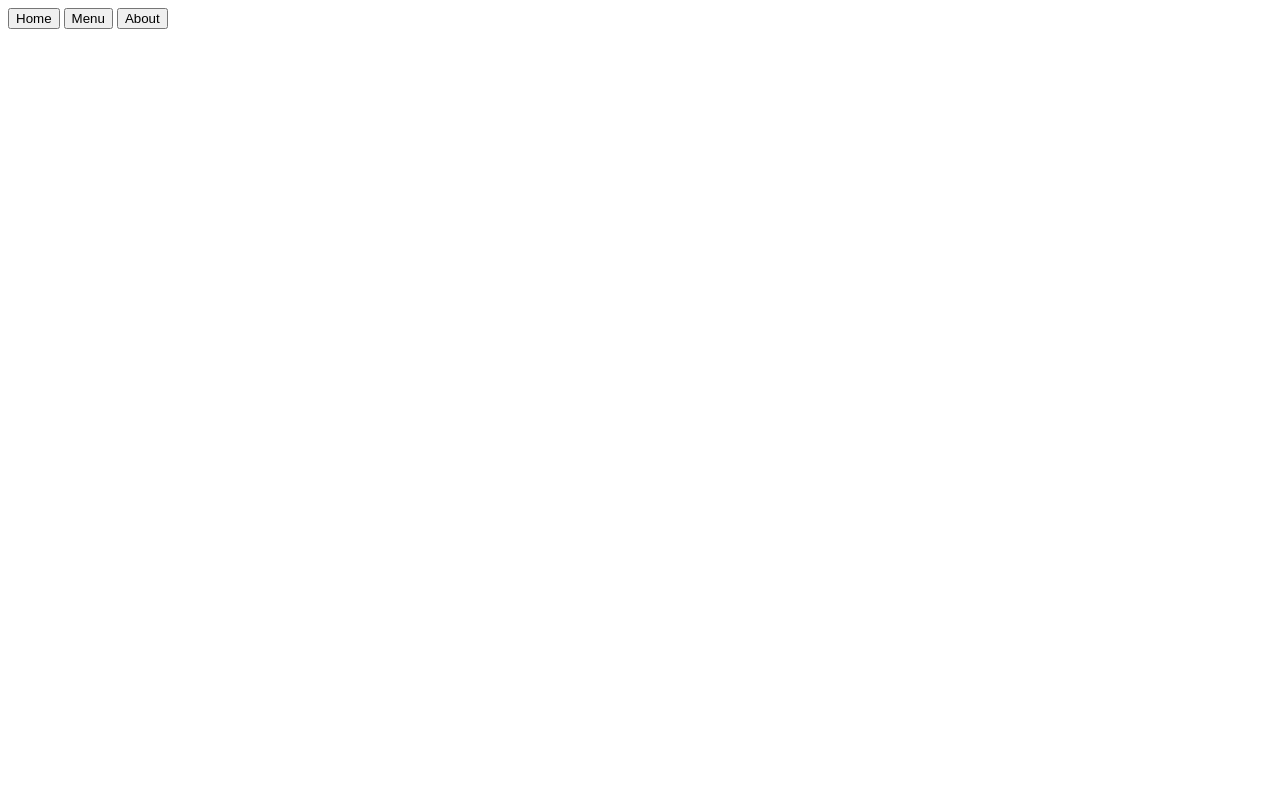
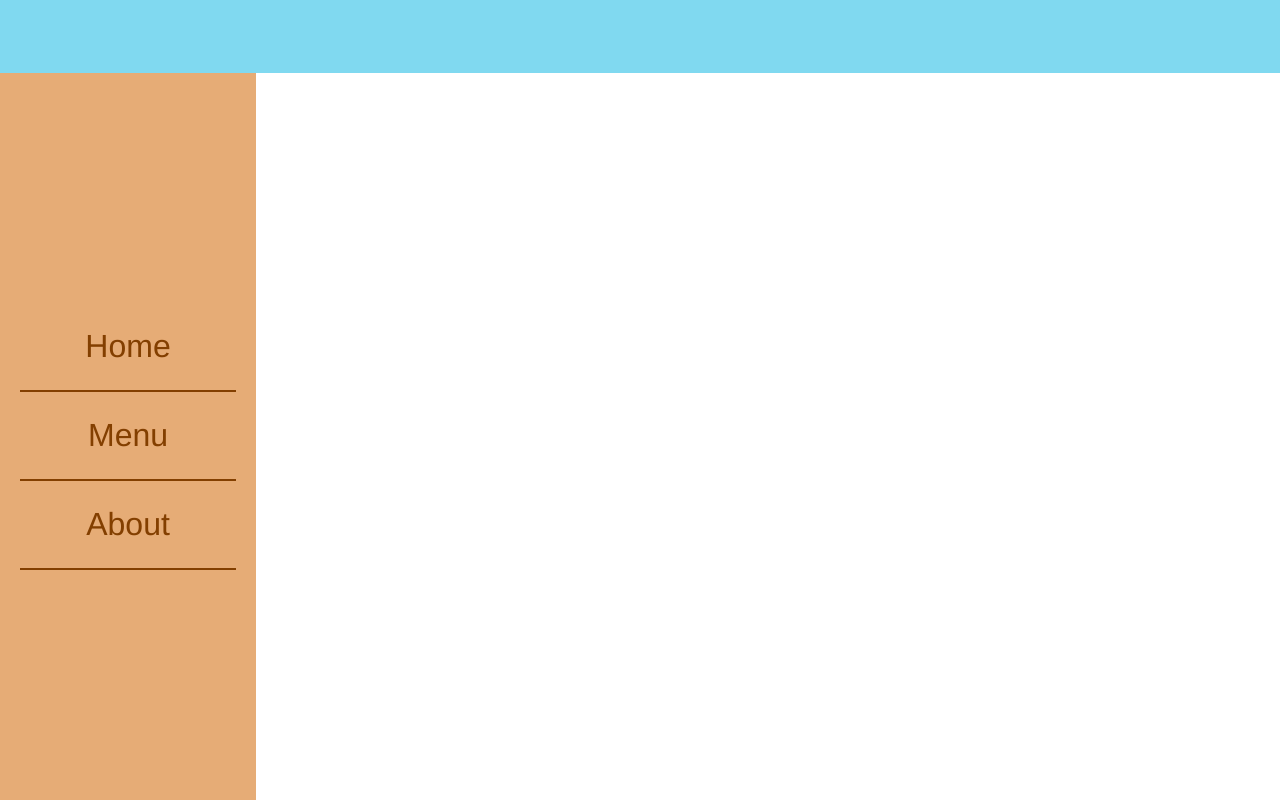
Before and after one commit to NateClickbait/odin-restaurant-page, a website built with webpack: page src/template.html in a window 1280 px wide. Built offline with nearby package versions, Linux system fonts and the light colour scheme.

Commit message:
added general style of page

```diff
--- a/src/styles.css
+++ b/src/styles.css
@@ -0,0 +1,51 @@
+* {
+  margin: 0;
+  padding: 0;
+  font-family: Helvetica;
+}
+
+:root {
+  --header: rgb(128, 217, 240);
+  --nav: rgb(230, 172, 118);
+  --font: rgb(131, 63, 0);
+}
+
+body, html {
+  height: 100%;
+}
+
+body {
+  display: grid;
+  grid-template-columns: 1fr 4fr;
+  grid-template-rows: 1fr 10fr;
+}
+
+header {
+  grid-column: 1 / -1;
+  background-color: var(--header);
+}
+
+nav {
+  display: grid;
+  align-items: center;
+  background-color: var(--nav);
+  padding: 20px;
+
+  .buttons {
+    display: flex;
+    flex-direction: column;
+
+    button {
+      border: none;
+      background-color: var(--nav);
+      font-size: 2rem;
+      color: var(--font);
+      border-bottom: 2px solid var(--font);
+      padding: 25px;
+    }
+
+    button:hover {
+      cursor: pointer;
+    }
+  }
+}
--- a/src/template.html
+++ b/src/template.html
@@ -8,14 +8,15 @@
 </head>
 <body>
   <header>
-    <nav>
+  </header>
+  <nav>
+    <div class="buttons">
       <button>Home</button>
       <button>Menu</button>
       <button>About</button>
-    </nav>
-  </header>
+    </div>
+  </nav>
   <div id="content">
-
   </div>
 </body>
 </html>
```
